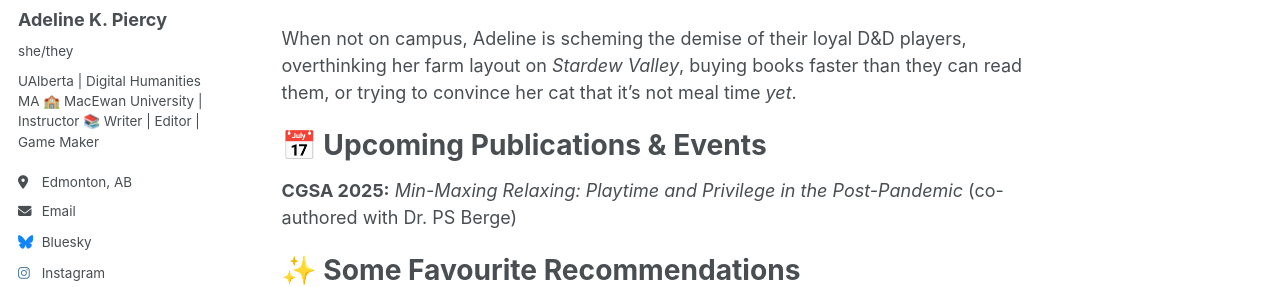
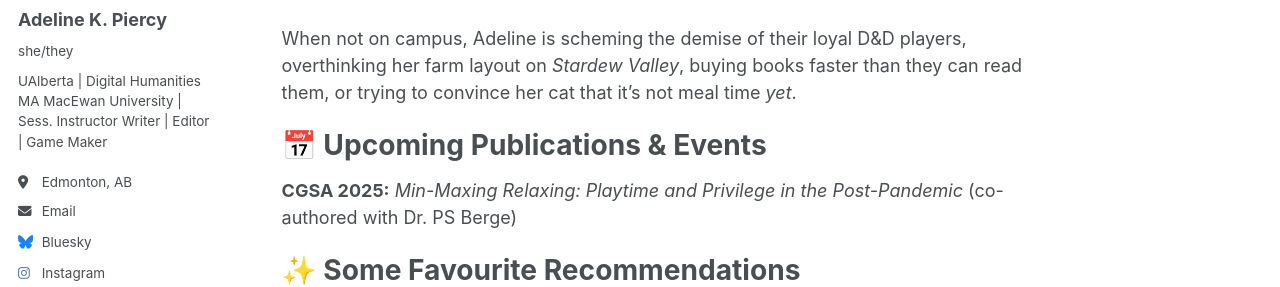
Before and after one commit to akpiercy/me, a Jekyll site: the page built from _pages/about.md, in a window 1280 px wide. Shown: the part 275-562 px from the top of the page. Built offline with Jekyll 4.4.1, drawn with Linux system fonts in a browser that asks for light colours.

Commit message:
Update _config.yml

```diff
--- a/_config.yml
+++ b/_config.yml
@@ -25,7 +25,7 @@ author:
   avatar           : "headshot.jpg"
   name             : "Adeline K. Piercy"
   pronouns         : "she/they"
-  bio              : "UAlberta | Digital Humanities MA  🏫 MacEwan University | Instructor 📚  Writer | Editor | Game Maker"
+  bio              : "UAlberta | Digital Humanities MA  MacEwan University | Sess. Instructor  Writer | Editor | Game Maker"
   location         : "Edmonton, AB"
   employer         : # "University of Alberta"
   uri              : # URL
```
